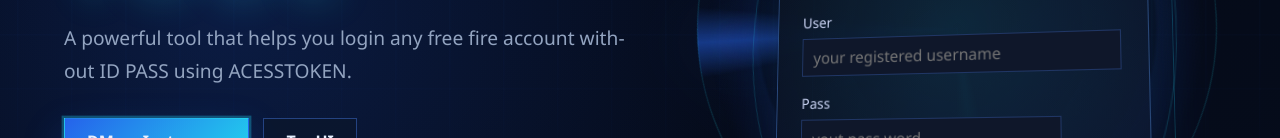
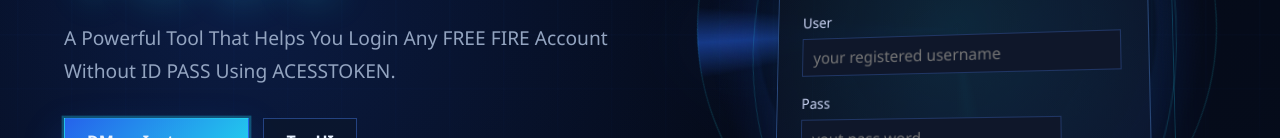
Before and after one commit to gaara1964/login-tool, a website built with Vite: page index.html in a window 1280 px wide. Shown: the part 361-499 px from the top of the page. Built offline with nearby package versions, Linux system fonts and the light colour scheme.

Commit message:
Update index.html

```diff
--- a/index.html
+++ b/index.html
@@ -32,7 +32,7 @@
           <p class="kicker">FREE FIRE LOGIN TOOL</p>
           <h1>LOGIN TOOL</h1>
           <p class="hero-text">
-            A powerful tool that helps you login any free fire account without ID PASS using ACESSTOKEN.
+            A Powerful Tool That Helps You Login Any FREE FIRE Account Without ID PASS Using ACESSTOKEN.
           </p>
           <div class="hero-actions">
             <a class="button button-primary" href="https://www.instagram.com/muhammad19j4/" target="_blank" rel="noreferrer">DM on Instagram</a>
```
